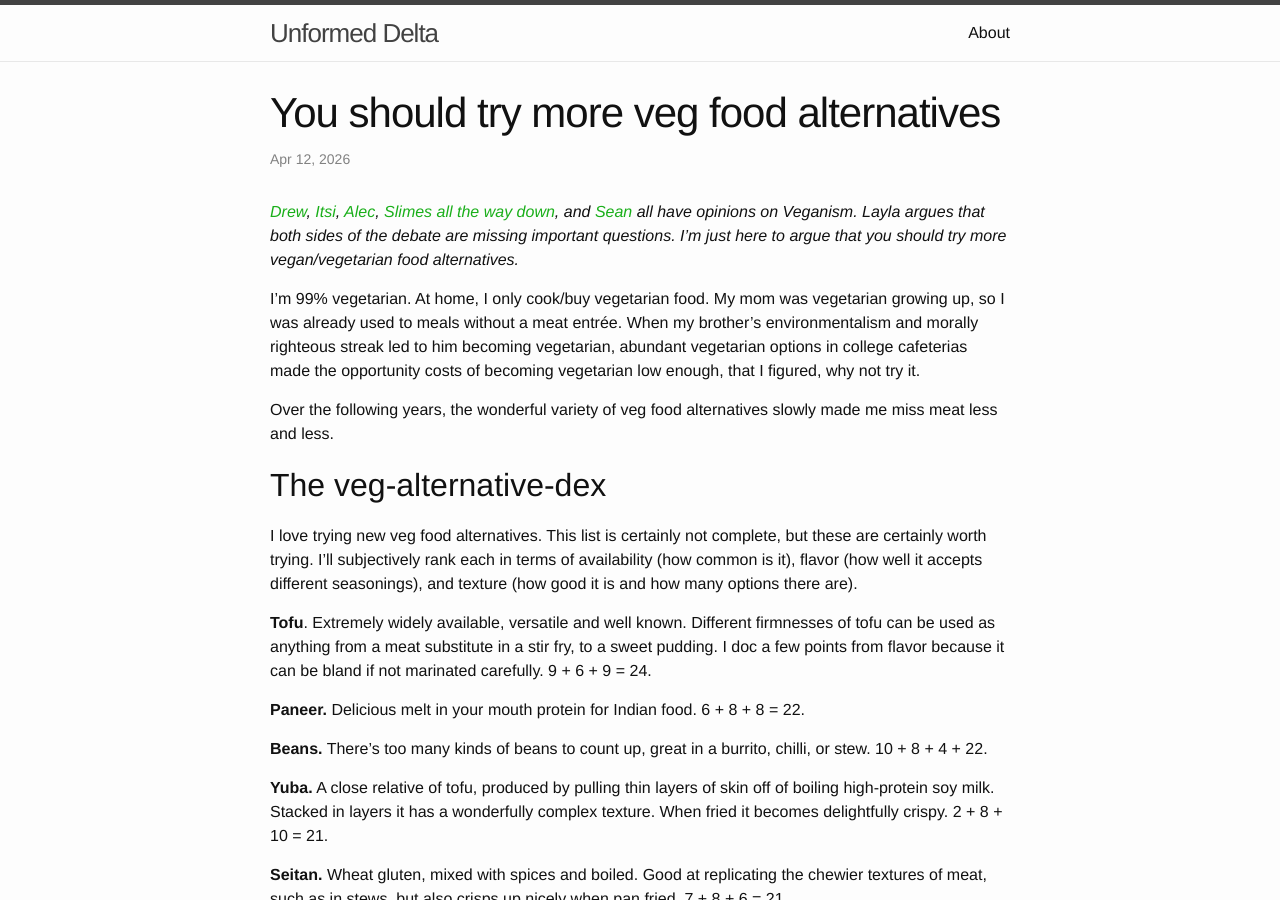
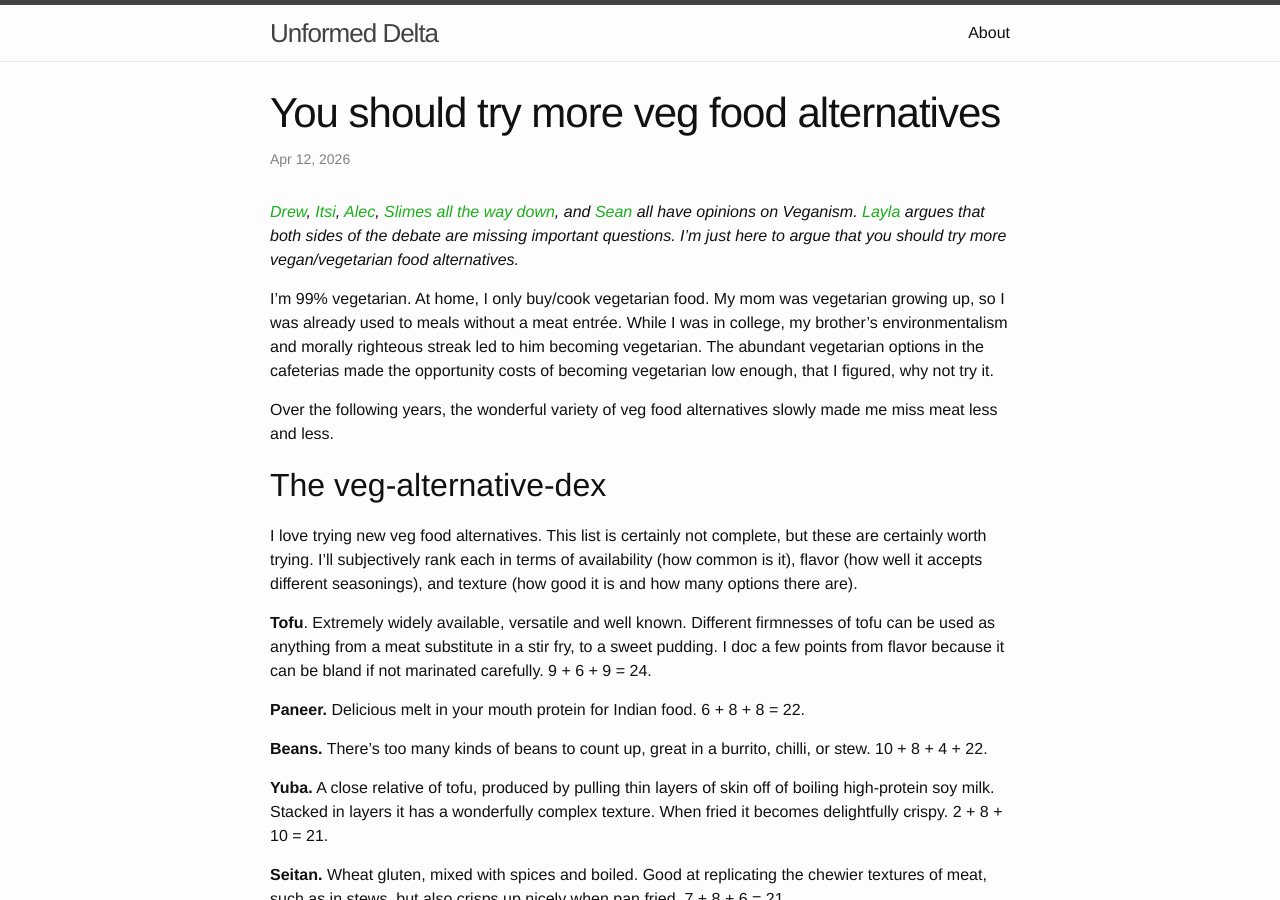
Before and after one commit to lehmacdj/blog, a Jekyll site: the page built from _notes/31x6hg8QsNTP-you-should-try-more-veg-food-alternatives.md, in a window 1280 px wide and 900 px high. Built offline with Jekyll 4.4.1, drawn with Linux system fonts in a browser that asks for light colours.

Commit message:
More editing

```diff
--- a/_notes/31x6hg8QsNTP-you-should-try-more-veg-food-alternatives.md
+++ b/_notes/31x6hg8QsNTP-you-should-try-more-veg-food-alternatives.md
@@ -8,9 +8,9 @@ redirect_from:
 tags: [vegetarian, vegan, recommended, inkhaven, unlisted]
 ---
 
-*[Drew](https://dschorno.wordpress.com/2026/04/09/against-veganism/), [Itsi](https://news.vilf.org/p/dumb-arguments-against-veganism), [Alec](https://alec.freumh.org/Itsi.html), [Slimes all the way down](https://substack.com/home/post/p-193756302), and [Sean](https://www.lesswrong.com/posts/yHx2Tm8nxuoMwBWSZ/eating-meat-is-fine-if-you-live-in-a-simulation) all have opinions on Veganism. Layla argues that both sides of the debate are missing important questions. I'm just here to argue that you should try more vegan/vegetarian food alternatives.*
+*[Drew](https://dschorno.wordpress.com/2026/04/09/against-veganism/), [Itsi](https://news.vilf.org/p/dumb-arguments-against-veganism), [Alec](https://alec.freumh.org/Itsi.html), [Slimes all the way down](https://substack.com/home/post/p-193756302), and [Sean](https://www.lesswrong.com/posts/yHx2Tm8nxuoMwBWSZ/eating-meat-is-fine-if-you-live-in-a-simulation) all have opinions on Veganism. [Layla](https://www.lesswrong.com/posts/uBWwjbpPP5cNkqxse/some-questions-nobody-in-the-inkhaven-discourse-is-actually) argues that both sides of the debate are missing important questions. I'm just here to argue that you should try more vegan/vegetarian food alternatives.*
 
-I'm 99% vegetarian. At home, I only cook/buy vegetarian food. My mom was vegetarian growing up, so I was already used to meals without a meat entrée. When my brother's environmentalism and morally righteous streak led to him becoming vegetarian, abundant vegetarian options in college cafeterias made the opportunity costs of becoming vegetarian low enough, that I figured, why not try it.
+I'm 99% vegetarian. At home, I only buy/cook vegetarian food. My mom was vegetarian growing up, so I was already used to meals without a meat entrée. While I was in college, my brother's environmentalism and morally righteous streak led to him becoming vegetarian. The abundant vegetarian options in the cafeterias made the opportunity costs of becoming vegetarian low enough, that I figured, why not try it.
 
 Over the following years, the wonderful variety of veg food alternatives slowly made me miss meat less and less.
 
```
